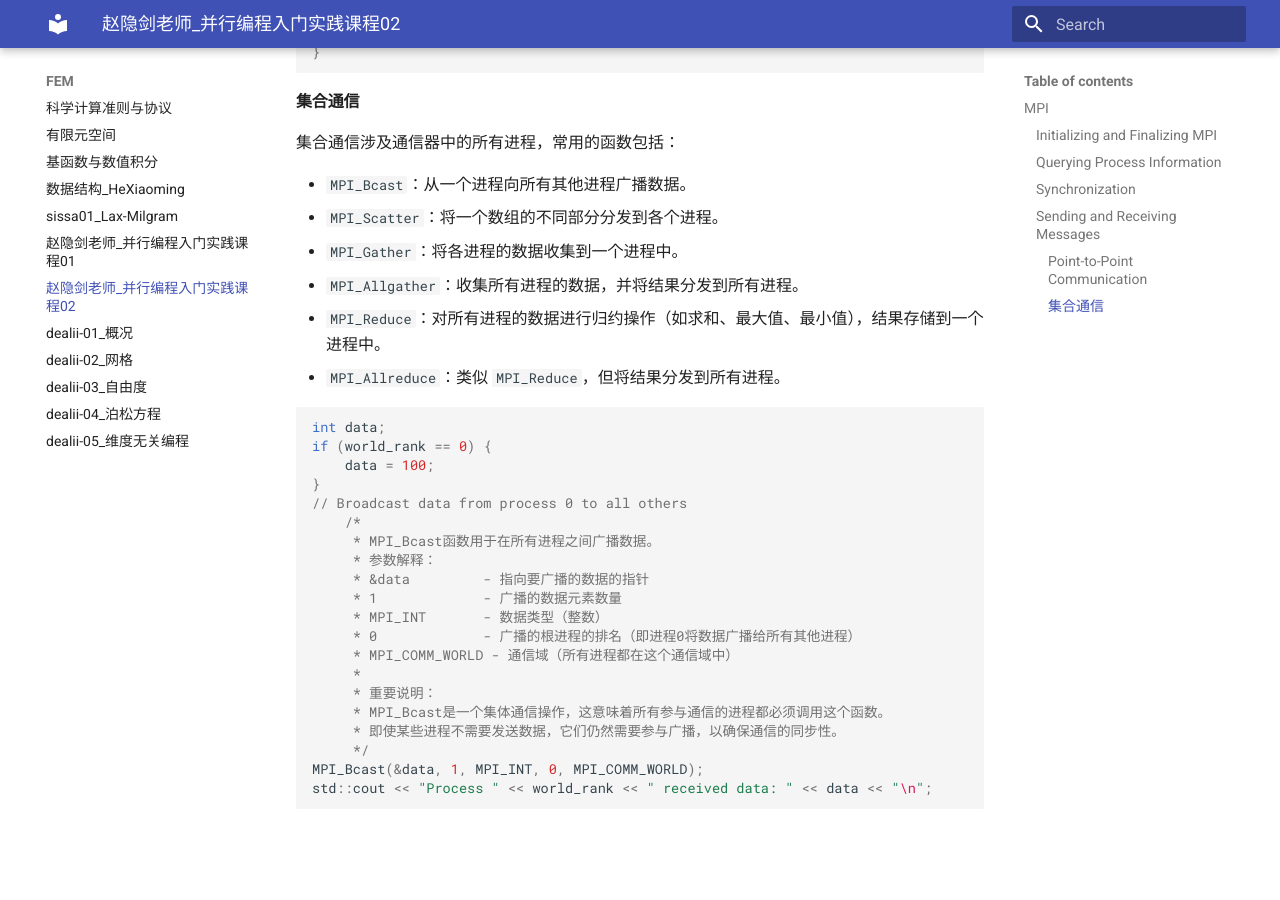
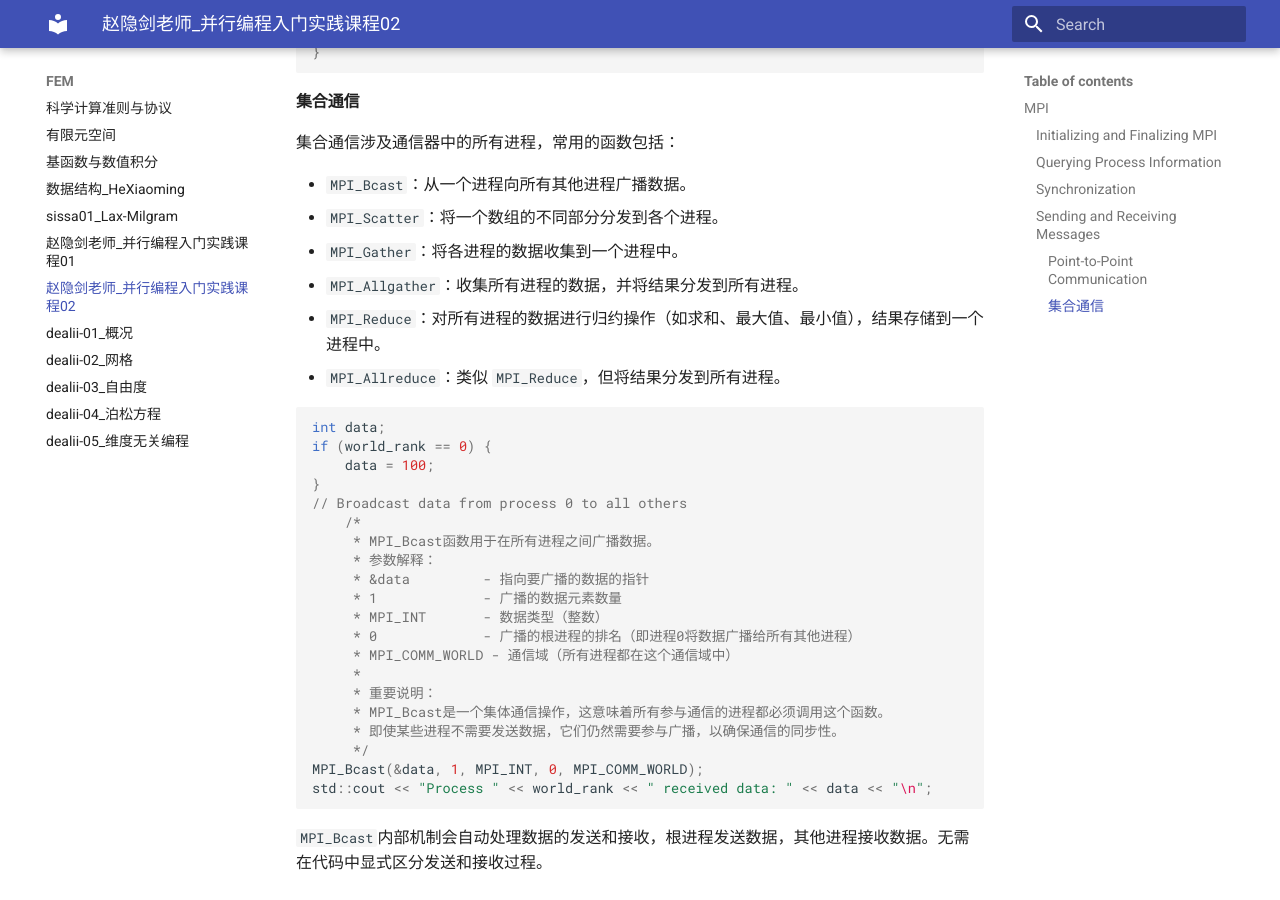
Before and after one commit to ymma98/technotes, an MkDocs documentation site: the page built from docs/FEM/赵隐剑老师_并行编程入门实践课程02.md, in a window 1280 px wide and 900 px high, scrolled down 3505 px. Built offline with MkDocs 1.6.1 and Material for MkDocs 9.7.7, drawn with Linux system fonts in a browser that asks for light colours; before the commit the page ends 4338 px from its top, so only the background shows below that.

Commit message:
docs/FEM/赵隐剑老师_并行编程入门实践课程02.md updated from https://stackedit.cn/

````diff
--- a/docs/FEM/赵隐剑老师_并行编程入门实践课程02.md
+++ b/docs/FEM/赵隐剑老师_并行编程入门实践课程02.md
@@ -173,9 +173,11 @@ if (world_rank == 0) {
 MPI_Bcast(&data, 1, MPI_INT, 0, MPI_COMM_WORLD);
 std::cout << "Process " << world_rank << " received data: " << data << "\n";
 ```
+
+`MPI_Bcast`内部机制会自动处理数据的发送和接收，根进程发送数据，其他进程接收数据。无需在代码中显式区分发送和接收过程。
 <!--stackedit_data:
-eyJoaXN0b3J5IjpbMjUzNjQ0NzUsLTE3ODExNzUsLTIwNzMzMD
-U2MSwtMzE0NDAzNjIyLC02NDg3NzM5MDIsLTcwMjg4Mzg4OSwt
-Mjg2MDg2Njc0LC0xNTU5NzA5MTQ4LDc2MjQ0ODI5MCwxNzc1Mj
-A4NzEyXX0=
+eyJoaXN0b3J5IjpbNTQ0MzA1NTI2LC0xNzgxMTc1LC0yMDczMz
+A1NjEsLTMxNDQwMzYyMiwtNjQ4NzczOTAyLC03MDI4ODM4ODks
+LTI4NjA4NjY3NCwtMTU1OTcwOTE0OCw3NjI0NDgyOTAsMTc3NT
+IwODcxMl19
 -->
````
